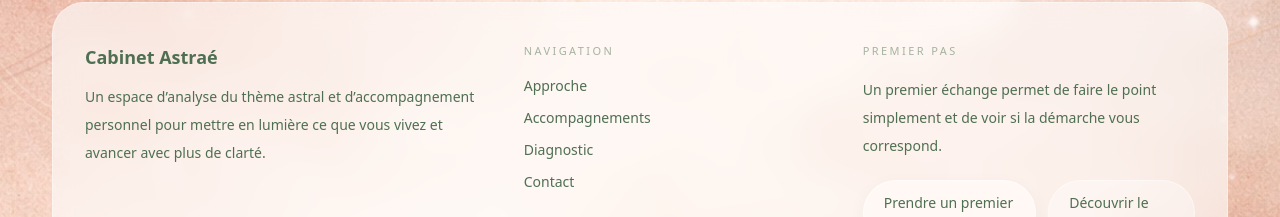
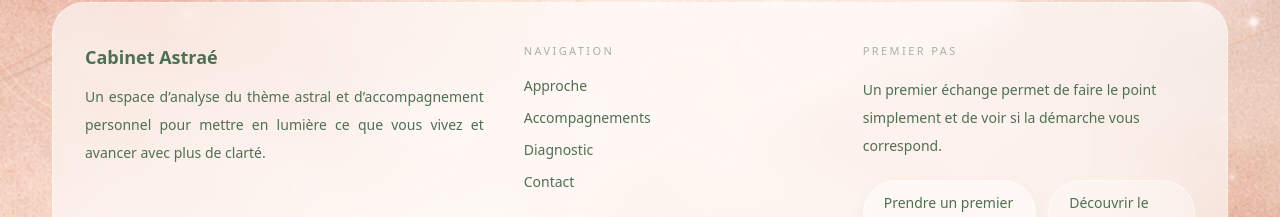
Before and after one commit to arnaudcrestey/cabinet-astrae, a Next.js app: page /analyse in a window 1280 px wide. Shown: the part 980-1197 px from the top of the page. Built offline with nearby package versions, Linux system fonts and the light colour scheme.

Commit message:
Update PageFrame.tsx

```diff
--- a/components/projection/PageFrame.tsx
+++ b/components/projection/PageFrame.tsx
@@ -159,11 +159,11 @@ export function PageFrame({
             <div className="grid gap-10 md:grid-cols-[1.2fr_0.9fr_1fr] md:items-start">
               <div>
                 <p className="text-lg font-semibold text-pine">Cabinet Astraé</p>
-                <p className="mt-3 max-w-md text-sm leading-7 text-umber/82">
-                  Un espace d’analyse du thème astral et d’accompagnement personnel
-                  pour mettre en lumière ce que vous vivez et avancer avec plus de
-                  clarté.
-                </p>
+                <p className="mt-3 max-w-md text-justify text-sm leading-7 text-umber/82">
+  Un espace d’analyse du thème astral et d’accompagnement personnel
+  pour mettre en lumière ce que vous vivez et avancer avec plus de
+  clarté.
+</p>
               </div>
 
               <div>
```
